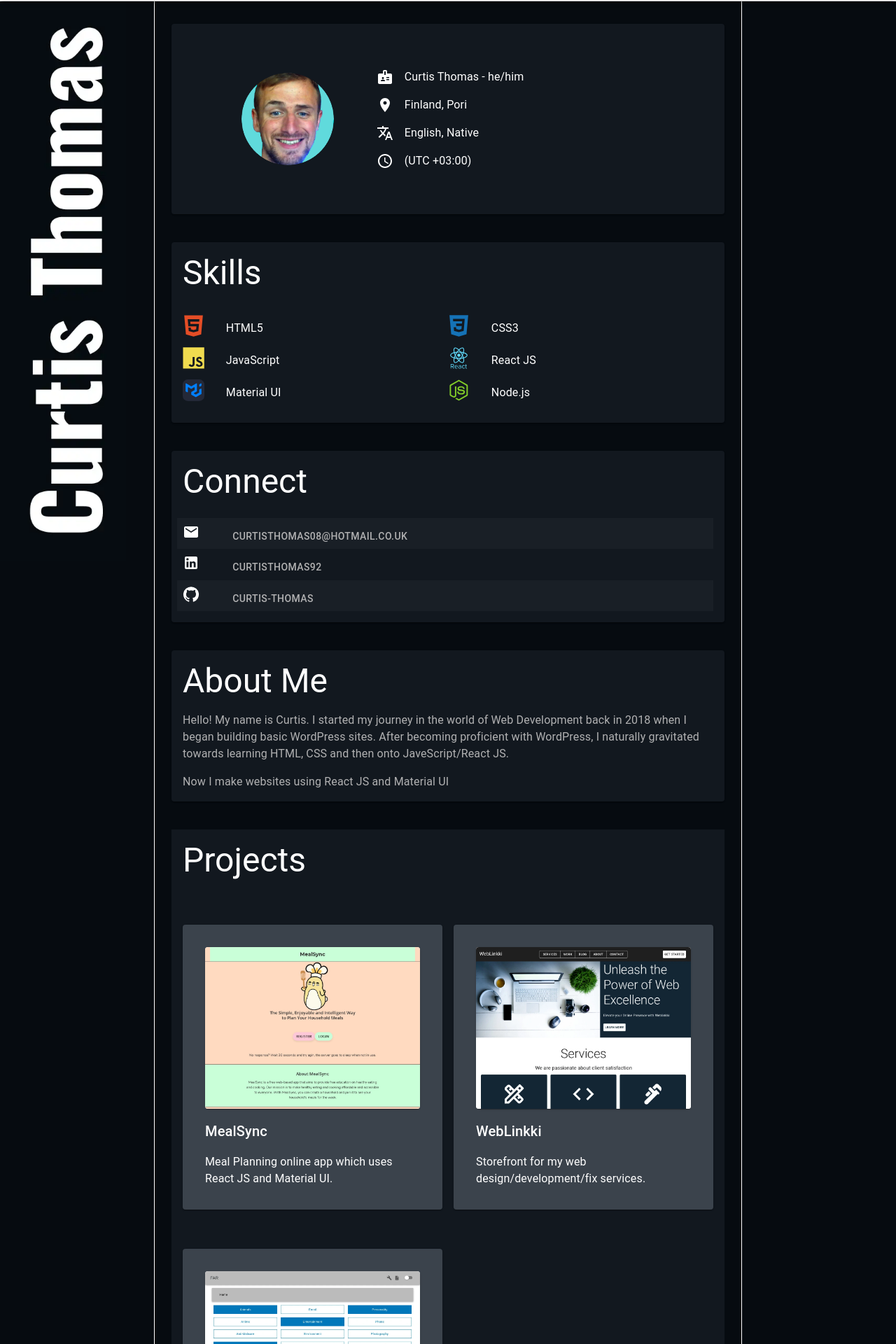
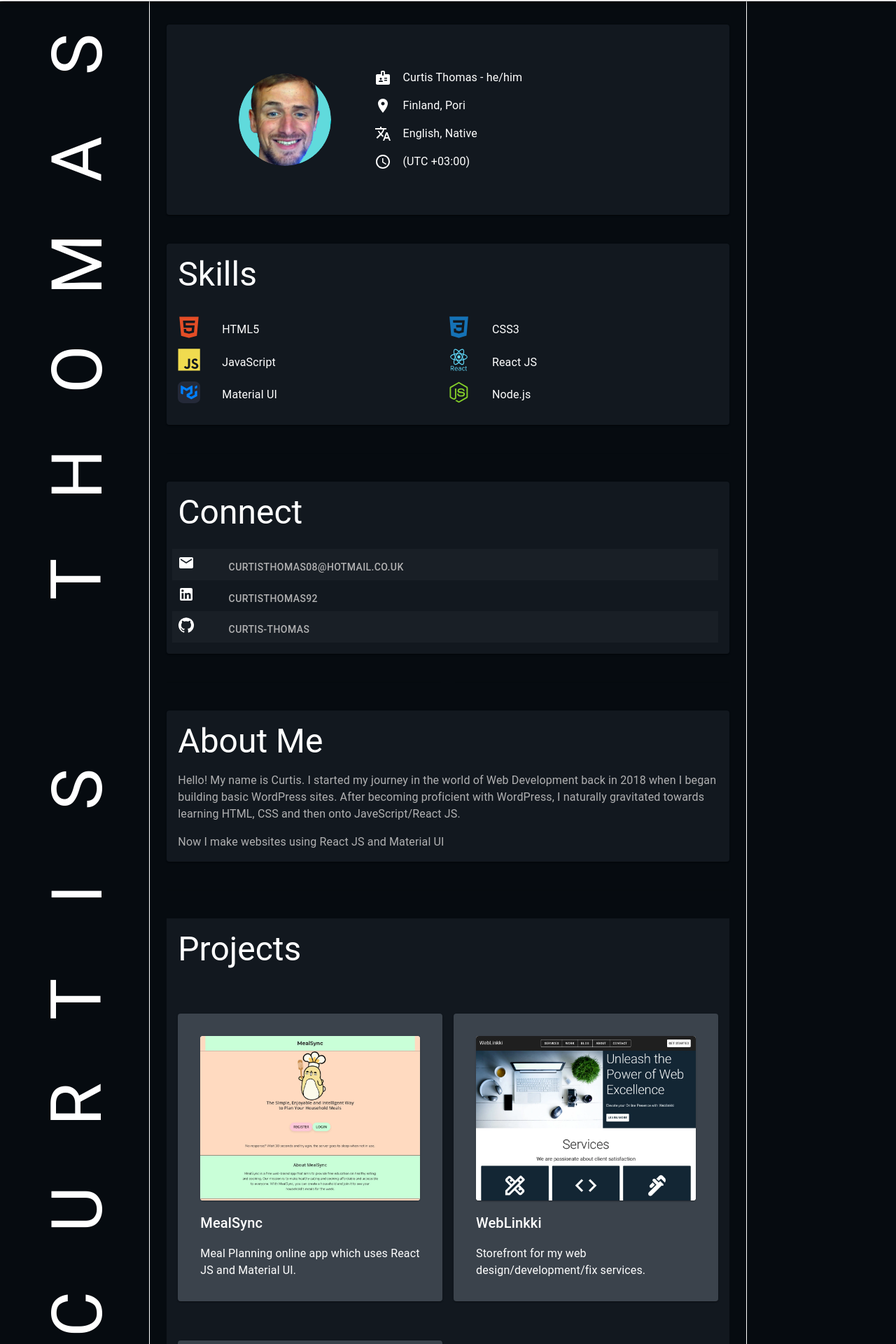
Before and after one commit to Curtis-Thomas/curtis-thomas-portfolio, a React (Create React App) app: page / in a window 1280 px wide. Shown: the part 59-1979 px from the top of the page at 70% size. Built offline with nearby package versions, Linux system fonts and the light colour scheme.

Commit message:
style: left bar changed to text instead of img

```diff
--- a/src/App.js
+++ b/src/App.js
@@ -1,4 +1,4 @@
-import { Box, CssBaseline } from "@mui/material";
+import { Box } from "@mui/material";
 import Main from "./core/Main";
 import Header from "./core/Header";
 import Footer from "./core/Footer";
@@ -6,8 +6,6 @@ import Footer from "./core/Footer";
 function App() {
   return (
     <Box sx={{ backgroundColor: "#060B10" }}>
-      <CssBaseline />
-
       <Header />
 
       <Main />
--- a/src/core/Main.js
+++ b/src/core/Main.js
@@ -1,4 +1,4 @@
-import { Box, Container, Grid, useMediaQuery } from "@mui/material";
+import { Box, Container, Divider, Grid, useMediaQuery } from "@mui/material";
 import Jumbotron from "./main/Jumbotron";
 import AboutMe from "./main/AboutMe";
 import Projects from "./main/Projects";
@@ -11,41 +11,55 @@ const Main = () => {
 
   return (
     <Box>
-      <Grid container spacing={5}>
+      <div id="home"></div>
+      <Grid container sx={{ width: "100%" }}>
         {isDesktop && (
           <Grid item xs={12} sm={2}>
             <LeftBar />
           </Grid>
         )}
-        <Grid item xs={12} sm={isDesktop ? 8 : 12}>
+        <Grid
+          item
+          xs={12}
+          sm={isDesktop ? 8 : 12}
+          sx={{
+            borderLeft: "solid 1px white",
+            borderRight: "solid 1px white",
+          }}
+        >
           <Container
             sx={{
-              borderLeft: "solid 1px white",
-              borderRight: "solid 1px white",
               padding: 4,
             }}
           >
-            <div id="home"></div>
-
-            <div id="jumbotron">
+            <Grid item xs={12} sm={12}>
+              <Divider id="home"></Divider>
+            </Grid>
+            <Grid item xs={12} sm={12}>
               <Jumbotron />
-            </div>
-
-            <div id="skills">
+            </Grid>
+            <Grid item xs={12} sm={12}>
+              <Divider id="skills"></Divider>
+            </Grid>
+            <Grid item xs={12} sm={12}>
               <Skills />
-            </div>
-
-            <div id="connect">
+            </Grid>
+            <Divider id="connect"> </Divider>
+            <Grid item xs={12} sm={12}>
               <Connect />
-            </div>
-
-            <div id="about">
+            </Grid>
+            <Grid item xs={12} sm={12}>
+              <Divider id="about"> </Divider>
+            </Grid>
+            <Grid item xs={12} sm={12}>
               <AboutMe />
-            </div>
-
-            <div id="projects">
+            </Grid>
+            <Grid item xs={12} sm={12}>
+              <Divider id="projects"></Divider>
+            </Grid>
+            <Grid item xs={12} sm={12}>
               <Projects />
-            </div>
+            </Grid>
           </Container>
         </Grid>
         {isDesktop && (
--- a/src/core/main/LeftBar.js
+++ b/src/core/main/LeftBar.js
@@ -1,22 +1,253 @@
-import { Box } from "@mui/material";
-import leftBarImg from "./leftBarImg.webp";
+import { Box, Typography } from "@mui/material";
+import Grid2 from "@mui/material/Unstable_Grid2/Grid2";
 
 const LeftBar = () => {
   return (
-    <Box
-      sx={{
-        width: "100%",
-        height: "100vh",
-        display: "flex",
-        alignItems: "center",
-        justifyContent: "center",
-      }}
-    >
-      <img
-        src={leftBarImg}
-        alt={"#"}
-        style={{ objectFit: "cover", width: "100%", height: "100%" }}
-      />
+    <Box sx={{ width: "100%", height: "100%" }}>
+      <Grid2 container pl={5} pr={4}>
+        <Grid2
+          container
+          item
+          sm={12}
+          sx={{
+            display: "flex",
+            justifyContent: "center",
+          }}
+        >
+          <Typography
+            color="white"
+            textAlign={"center"}
+            sx={{
+              display: "inline-block",
+              transform: "rotate(-90deg)",
+              transformOrigin: "centre",
+              fontSize: 100,
+            }}
+          >
+            S
+          </Typography>
+          <Grid2
+            container
+            item
+            sm={12}
+            sx={{
+              display: "flex",
+              justifyContent: "center",
+            }}
+          >
+            <Typography
+              color="white"
+              textAlign={"center"}
+              sx={{
+                display: "inline-block",
+                transform: "rotate(-90deg)",
+                transformOrigin: "centre",
+                fontSize: 100,
+              }}
+            >
+              A
+            </Typography>{" "}
+          </Grid2>
+          <Grid2
+            item
+            sm={12}
+            sx={{ display: "flex", justifyContent: "center" }}
+          >
+            <Typography
+              color="white"
+              textAlign={"center"}
+              sx={{
+                display: "inline-block",
+                transform: "rotate(-90deg)",
+                transformOrigin: "centre",
+                fontSize: 100,
+              }}
+            >
+              M
+            </Typography>{" "}
+          </Grid2>
+          <Grid2
+            item
+            sm={12}
+            sx={{ display: "flex", justifyContent: "center" }}
+          >
+            <Typography
+              color="white"
+              textAlign={"center"}
+              sx={{
+                display: "inline-block",
+                transform: "rotate(-90deg)",
+                transformOrigin: "centre",
+                fontSize: 100,
+              }}
+            >
+              O
+            </Typography>{" "}
+          </Grid2>
+          <Grid2
+            item
+            sm={12}
+            sx={{ display: "flex", justifyContent: "center" }}
+          >
+            <Typography
+              color="white"
+              textAlign={"center"}
+              sx={{
+                display: "inline-block",
+                transform: "rotate(-90deg)",
+                transformOrigin: "centre",
+                fontSize: 100,
+              }}
+            >
+              H
+            </Typography>{" "}
+          </Grid2>
+          <Grid2
+            item
+            sm={12}
+            sx={{ display: "flex", justifyContent: "center" }}
+          >
+            <Typography
+              color="white"
+              textAlign={"center"}
+              sx={{
+                display: "inline-block",
+                transform: "rotate(-90deg)",
+                transformOrigin: "centre",
+                fontSize: 100,
+              }}
+            >
+              T
+            </Typography>{" "}
+          </Grid2>
+          <Grid2
+            item
+            sm={12}
+            sx={{ display: "flex", justifyContent: "center" }}
+          >
+            <Typography
+              color="white"
+              textAlign={"center"}
+              sx={{
+                display: "inline-block",
+                transform: "rotate(-90deg)",
+                transformOrigin: "centre",
+                fontSize: 100,
+              }}
+            >
+              <br />
+            </Typography>
+          </Grid2>{" "}
+          <Grid2
+            item
+            sm={12}
+            sx={{ display: "flex", justifyContent: "center" }}
+          >
+            <Typography
+              color="white"
+              textAlign={"center"}
+              sx={{
+                display: "inline-block",
+                transform: "rotate(-90deg)",
+                transformOrigin: "centre",
+                fontSize: 100,
+              }}
+            >
+              S
+            </Typography>{" "}
+          </Grid2>
+          <Grid2
+            item
+            sm={12}
+            sx={{ display: "flex", justifyContent: "center" }}
+          >
+            <Typography
+              color="white"
+              textAlign={"center"}
+              sx={{
+                display: "inline-block",
+                transform: "rotate(-90deg)",
+                transformOrigin: "centre",
+                fontSize: 100,
+              }}
+            >
+              I
+            </Typography>{" "}
+          </Grid2>
+          <Grid2
+            item
+            sm={12}
+            sx={{ display: "flex", justifyContent: "center" }}
+          >
+            <Typography
+              color="white"
+              textAlign={"center"}
+              sx={{
+                display: "inline-block",
+                transform: "rotate(-90deg)",
+                transformOrigin: "centre",
+                fontSize: 100,
+              }}
+            >
+              T
+            </Typography>{" "}
+          </Grid2>
+          <Grid2
+            item
+            sm={12}
+            sx={{ display: "flex", justifyContent: "center" }}
+          >
+            <Typography
+              color="white"
+              textAlign={"center"}
+              sx={{
+                display: "inline-block",
+                transform: "rotate(-90deg)",
+                transformOrigin: "centre",
+                fontSize: 100,
+              }}
+            >
+              R
+            </Typography>{" "}
+          </Grid2>
+          <Grid2
+            item
+            sm={12}
+            sx={{ display: "flex", justifyContent: "center" }}
+          >
+            <Typography
+              color="white"
+              textAlign={"center"}
+              sx={{
+                display: "inline-block",
+                transform: "rotate(-90deg)",
+                transformOrigin: "centre",
+                fontSize: 100,
+              }}
+            >
+              U
+            </Typography>{" "}
+          </Grid2>
+          <Grid2
+            item
+            sm={12}
+            sx={{ display: "flex", justifyContent: "center" }}
+          >
+            <Typography
+              color="white"
+              textAlign={"center"}
+              sx={{
+                display: "inline-block",
+                transform: "rotate(-90deg)",
+                transformOrigin: "centre",
+                fontSize: 100,
+              }}
+            >
+              C
+            </Typography>
+          </Grid2>{" "}
+        </Grid2>
+      </Grid2>
     </Box>
   );
 };
--- a/src/index.js
+++ b/src/index.js
@@ -3,10 +3,12 @@ import ReactDOM from "react-dom/client";
 
 import App from "./App";
 import reportWebVitals from "./reportWebVitals";
+import { CssBaseline } from "@mui/material";
 
 const root = ReactDOM.createRoot(document.getElementById("root"));
 root.render(
   <React.StrictMode>
+    <CssBaseline />
     <App />
   </React.StrictMode>
 );
```
Also changed, not shown: src/core/main/leftBarImg.webp (deleted).
